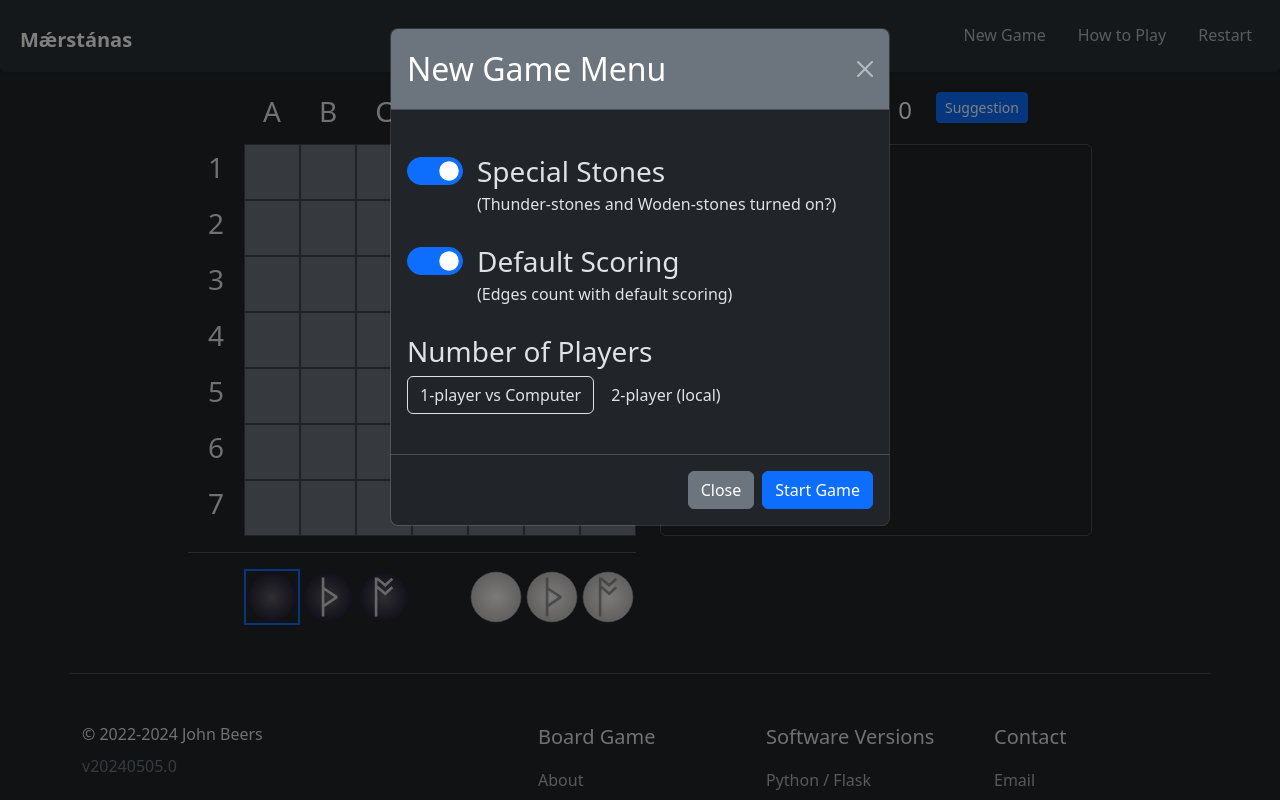
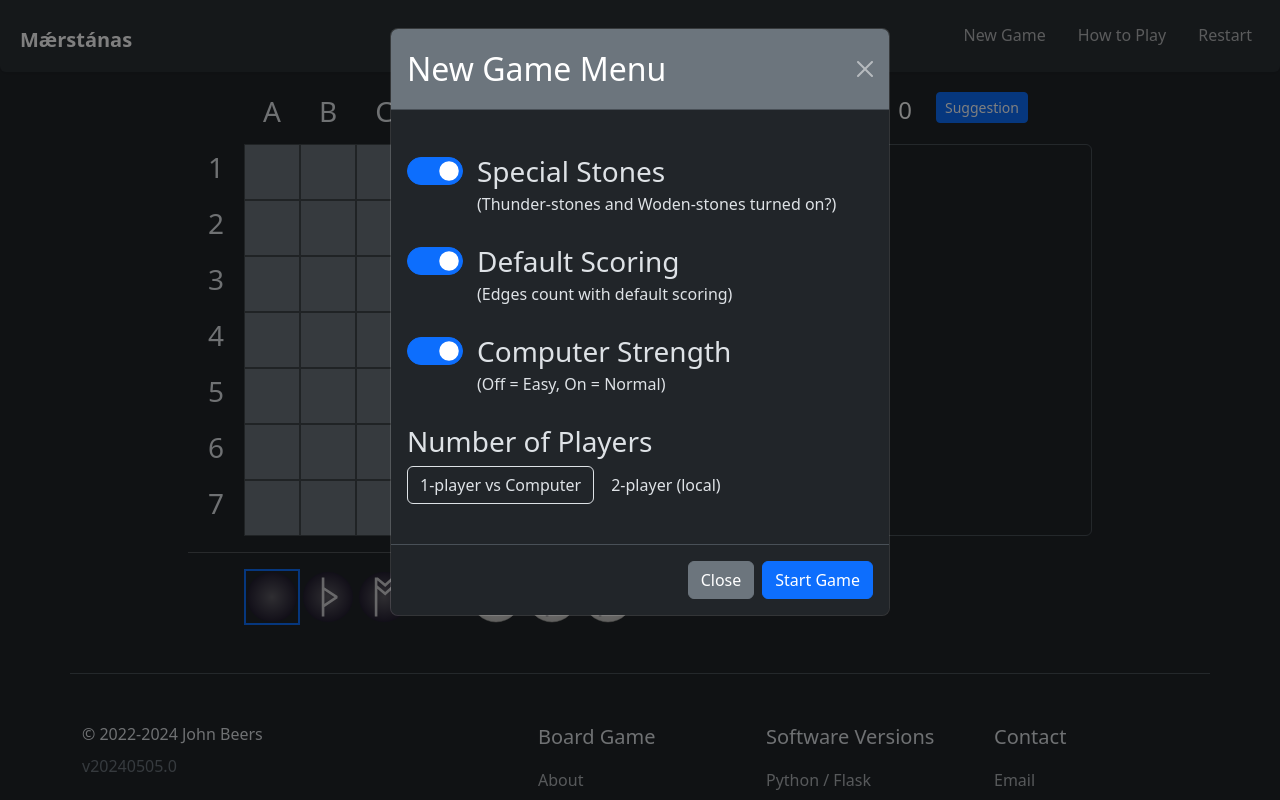
Before and after one commit to jaerrib/maerstanas_python, a Flask app: page / in a window 1280 px wide, after a click on "New Game". Run offline with Flask 3, Linux system fonts and the light colour scheme; some libraries are stand-ins or nearby versions.

Commit message:
Add ability to set computer opponent strength

```diff
--- a/app/__init__.py
+++ b/app/__init__.py
@@ -24,10 +24,13 @@ def index():
         session["scoring"] = 1
     if "ruleset" not in session:
         session["ruleset"] = "0.4"
+    if "difficulty" not in session:
+        session["difficulty"] = "normal"
     if "data" not in session:
         game = Game()
         game.scoring_type = session["scoring"]
         game.ruleset = session["ruleset"]
+        game.difficulty = session["difficulty"]
         if game.ruleset == "0.2":
             game.special_stones["player1"] = [1]
             game.special_stones["player2"] = [1]
@@ -45,6 +48,7 @@ def index():
             "player2": session["player2"],
             "scoring_type": game.scoring_type,
             "ruleset": game.ruleset,
+            "difficulty": game.difficulty,
             "special_stones": game.special_stones,
         }
     return render_template("index.html", data=session["data"])
@@ -53,6 +57,7 @@ def index():
 @app.route("/new-game", methods=["POST"])
 def new_game():
     session.clear()
+    session["difficulty"] = "normal" if "difficulty" in request.form else "easy"
     session["ruleset"] = "0.4" if "stones" in request.form else "0.2"
     session["scoring"] = 1 if "scoring" in request.form else 0
     player_type = ["computer", "human"]
--- a/app/ai_player.py
+++ b/app/ai_player.py
@@ -223,7 +223,10 @@ def sim_game_loop(data, players, depth):
             if not is_game_over(temp_game) and not player_must_pass(temp_game):
                 moves = get_available_moves(temp_game)
                 if len(moves["possible"]) >= 1:
-                    ai_stone, ai_row, ai_col = weighted_computer_move(temp_game)
+                    if temp_game["difficulty"] == "easy":
+                        ai_stone, ai_row, ai_col = computer_move(temp_game)
+                    else:
+                        ai_stone, ai_row, ai_col = weighted_computer_move(temp_game)
                 if first_move:
                     first_row = ai_row
                     first_col = ai_col
--- a/app/game.py
+++ b/app/game.py
@@ -16,6 +16,7 @@ class Game:
         self.stone = (self.active_player, self.active_stone)
         self.scoring_type = 1
         self.ruleset = "0.4"
+        self.difficulty = "normal"
         self.special_stones = {
             "player1": [1, 2, 3],
             "player2": [1, 2, 3],
--- a/app/templates/header.html
+++ b/app/templates/header.html
@@ -66,6 +66,14 @@
                             <p class="fs-6">(Edges count with default
                                 scoring)</p>
                         </div>
+                        <div class="form-check form-switch fs-3 my-4">
+                            <input class="form-check-input" type="checkbox"
+                                   role="switch" id="difficulty" name="difficulty"
+                                   value="on" checked>
+                            <label class="form-check-label"
+                                   for="difficulty">Computer Strength</label>
+                            <p class="fs-6">(Off = Easy, On = Normal)</p>
+                        </div>
                     </div>
                     <div class="my-4">
                         <p class="fs-3 mb-1">Number of Players</p>
```
